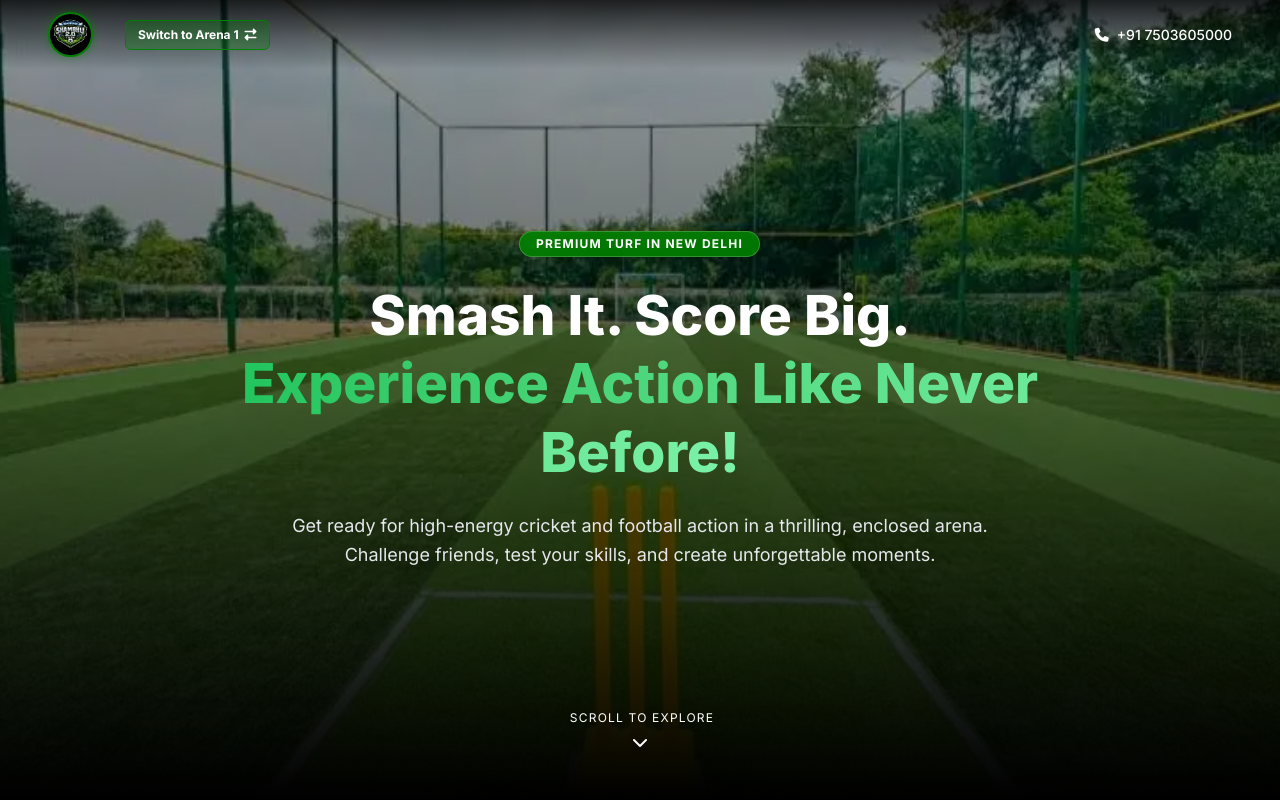
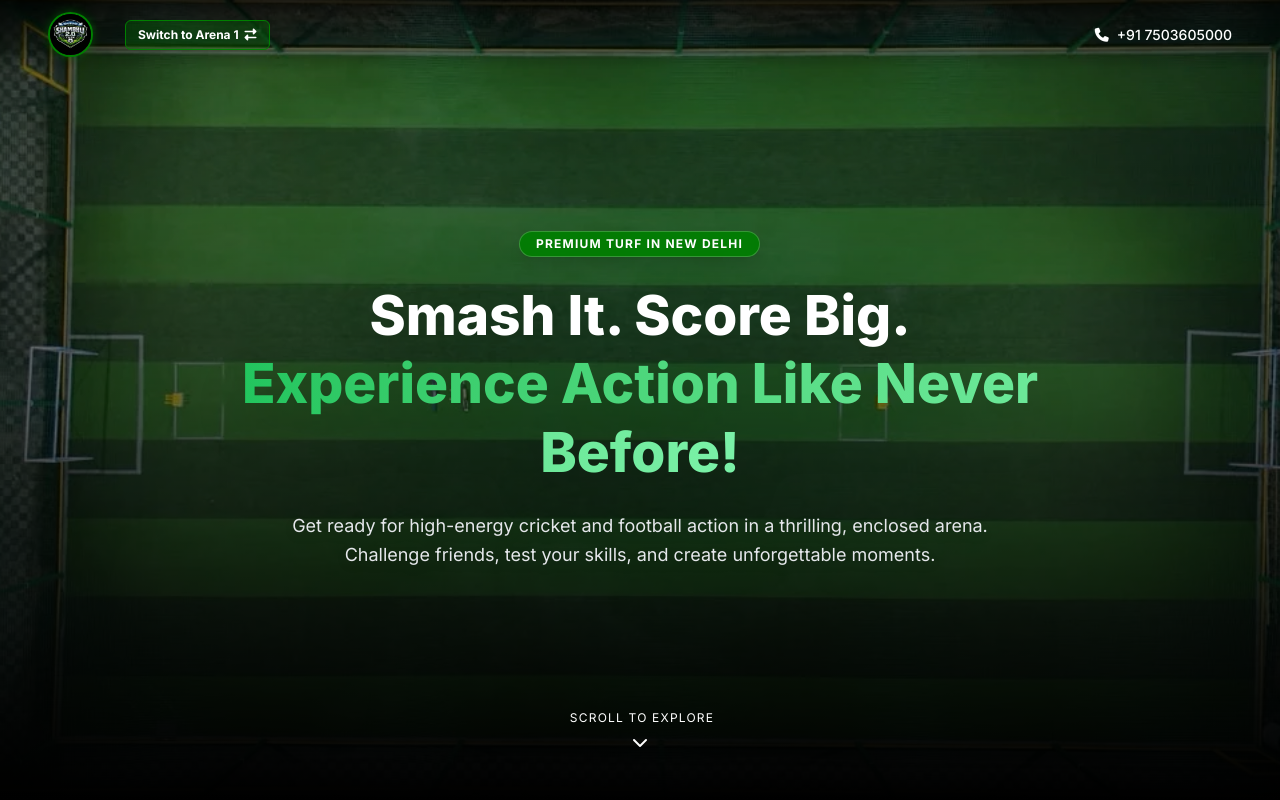
Before and after one commit to inydv/Shambhu-Playing-Arena, a website: page shambhu-playing-arena-2.html in a window 1280 px wide. Shown: the top 800 px of the page. Drawn offline with nearby package versions, Linux system fonts and the light colour scheme.

Commit message:
Update hero image

```diff
--- a/shambhu-playing-arena-2.html
+++ b/shambhu-playing-arena-2.html
@@ -43,7 +43,7 @@
     <link rel="preconnect" href="https://www.google.com">
     <link rel="preconnect" href="https://maps.googleapis.com">
     <link rel="preconnect" href="https://maps.gstatic.com" crossorigin>
-    <link rel="preload" as="image" href="./assets/hero-section.webp" type="image/webp">
+    <link rel="preload" as="image" href="./assets/hero-section-2.webp" type="image/webp">
     <link rel="preload" href="./output.css" as="style">
 
     <!-- Structured Data -->
@@ -100,7 +100,7 @@
                 <!-- Explicit dimensions and fetchpriority added to resolve LCP & layout shifts -->
                 <img fetchpriority="high" width="1920" height="1080" decoding="async"
                     class="gsap-hero-bg w-full h-full object-cover object-center opacity-70"
-                    src="./assets/hero-section.webp" alt="Shambhu Playing Arena Hero Image">
+                    src="./assets/hero-section-2.webp" alt="Shambhu Playing Arena Hero Image">
             </div>
             <div class="absolute inset-0 z-10 bg-linear-to-t from-black via-black/40 to-transparent"></div>
 
```
Also changed, not shown: assets/hero-section-2.webp (added).
